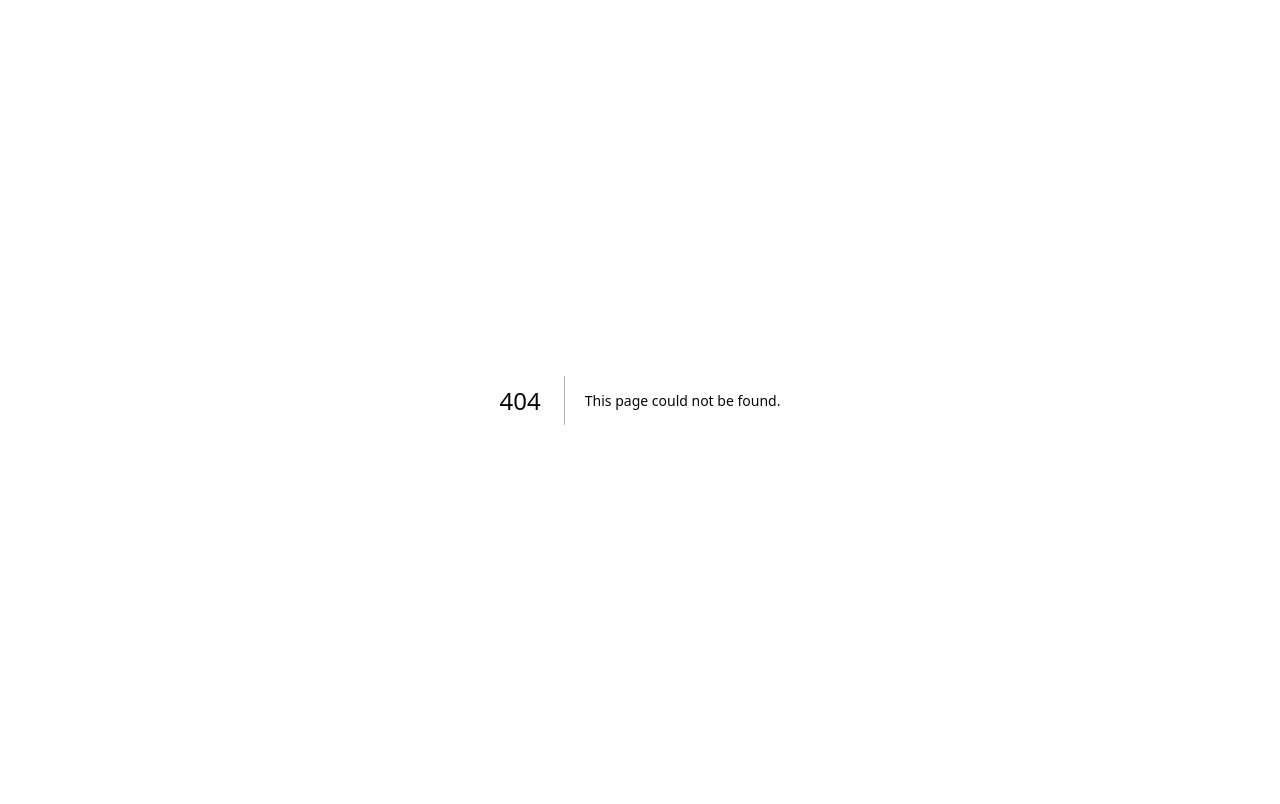
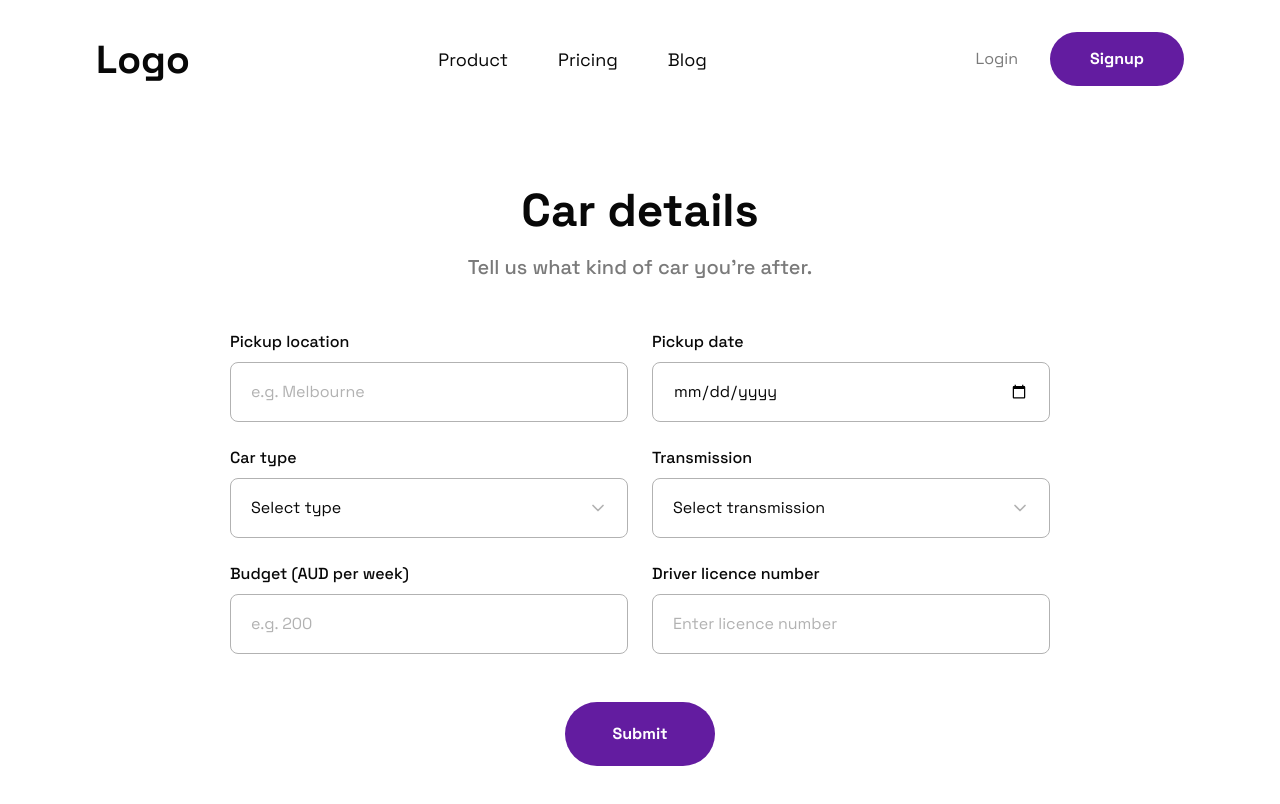
Before and after one commit to rubenelkana/whv-world, a Next.js app: page /onboarding/car in a window 1280 px wide. Before the commit this address had no page. Shown: the top 804 px of the page. Built offline with nearby package versions, Linux system fonts and the light colour scheme.

Commit message:
feat: build car detail page

```diff
--- /dev/null
+++ b/app/onboarding/car/page.tsx
@@ -0,0 +1,65 @@
+import Link from "next/link";
+import { Nav } from "@/components/nav";
+import { Button } from "@/components/ui/button";
+import { TextInput } from "@/components/ui/text-input";
+import { Select } from "@/components/ui/select";
+import { FormGrid } from "@/components/onboarding/form-grid";
+import { PageHeader } from "@/components/onboarding/page-header";
+
+const CAR_TYPES = [
+  { value: "sedan", label: "Sedan" },
+  { value: "hatchback", label: "Hatchback" },
+  { value: "suv", label: "SUV" },
+  { value: "van", label: "Van / Campervan" },
+  { value: "ute", label: "Ute" },
+];
+
+const TRANSMISSION = [
+  { value: "auto", label: "Automatic" },
+  { value: "manual", label: "Manual" },
+  { value: "any", label: "No preference" },
+];
+
+export default function CarDetailPage() {
+  return (
+    <main className="min-h-screen">
+      <Nav />
+      <section className="max-w-page mx-auto px-6 md:px-24 py-16">
+        <PageHeader
+          title="Car details"
+          subtitle="Tell us what kind of car you're after."
+        />
+
+        <FormGrid>
+          <TextInput label="Pickup location" placeholder="e.g. Melbourne" />
+          <TextInput
+            label="Pickup date"
+            type="date"
+            placeholder="dd/mm/yyyy"
+          />
+          <Select label="Car type" placeholder="Select type" options={CAR_TYPES} />
+          <Select
+            label="Transmission"
+            placeholder="Select transmission"
+            options={TRANSMISSION}
+          />
+          <TextInput
+            label="Budget (AUD per week)"
+            type="number"
+            placeholder="e.g. 200"
+          />
+          <TextInput
+            label="Driver licence number"
+            placeholder="Enter licence number"
+          />
+        </FormGrid>
+
+        <div className="flex justify-center mt-12">
+          <Link href="/onboarding/needs">
+            <Button size="lg">Submit</Button>
+          </Link>
+        </div>
+      </section>
+    </main>
+  );
+}
```
